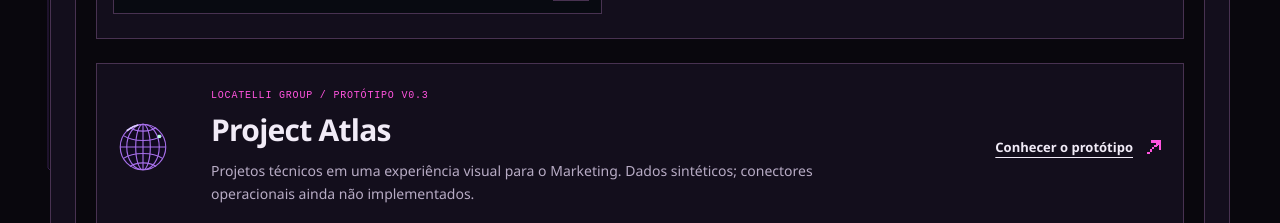
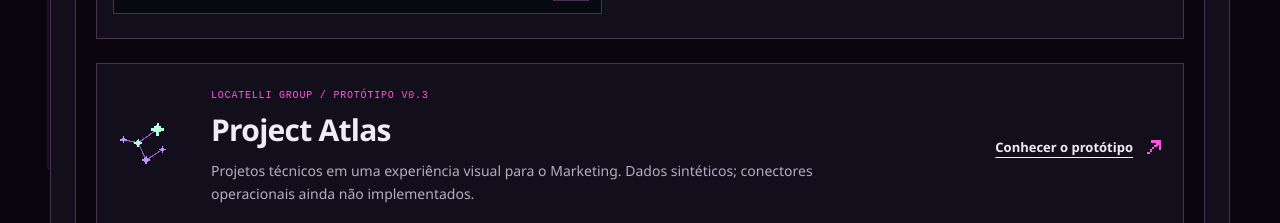
Before and after one commit to Deokyo/port, a plain HTML site: page index.html in a window 1280 px wide. Shown: the part 2200-2423 px from the top of the page. Drawn offline with Linux system fonts and the light colour scheme.

Commit message:
Usa constelação como ícone do Project Atlas

```diff
--- a/index.html
+++ b/index.html
@@ -156,7 +156,7 @@
           </div>
         </article>
       <article class="atlas-row">
-        <img class="retro-icon atlas-icon" src="assets/images/icons/wire-globe.svg" width="64" height="64" alt="" aria-hidden="true" loading="lazy">
+        <img class="retro-icon atlas-icon" src="assets/images/icons/pixel-constellation.svg" width="64" height="64" alt="" aria-hidden="true" loading="lazy">
         <div><p class="eyebrow">Locatelli Group / Protótipo v0.3</p><h3><a href="projects/project-atlas/index.html">Project Atlas</a></h3><p>Projetos técnicos em uma experiência visual para o Marketing. Dados sintéticos; conectores operacionais ainda não implementados.</p></div>
         <a class="text-link" href="projects/project-atlas/index.html">Conhecer o protótipo</a>
       </article>
```
Also changed, not shown: assets/images/icons/pixel-constellation.svg (added), 1 other file.
